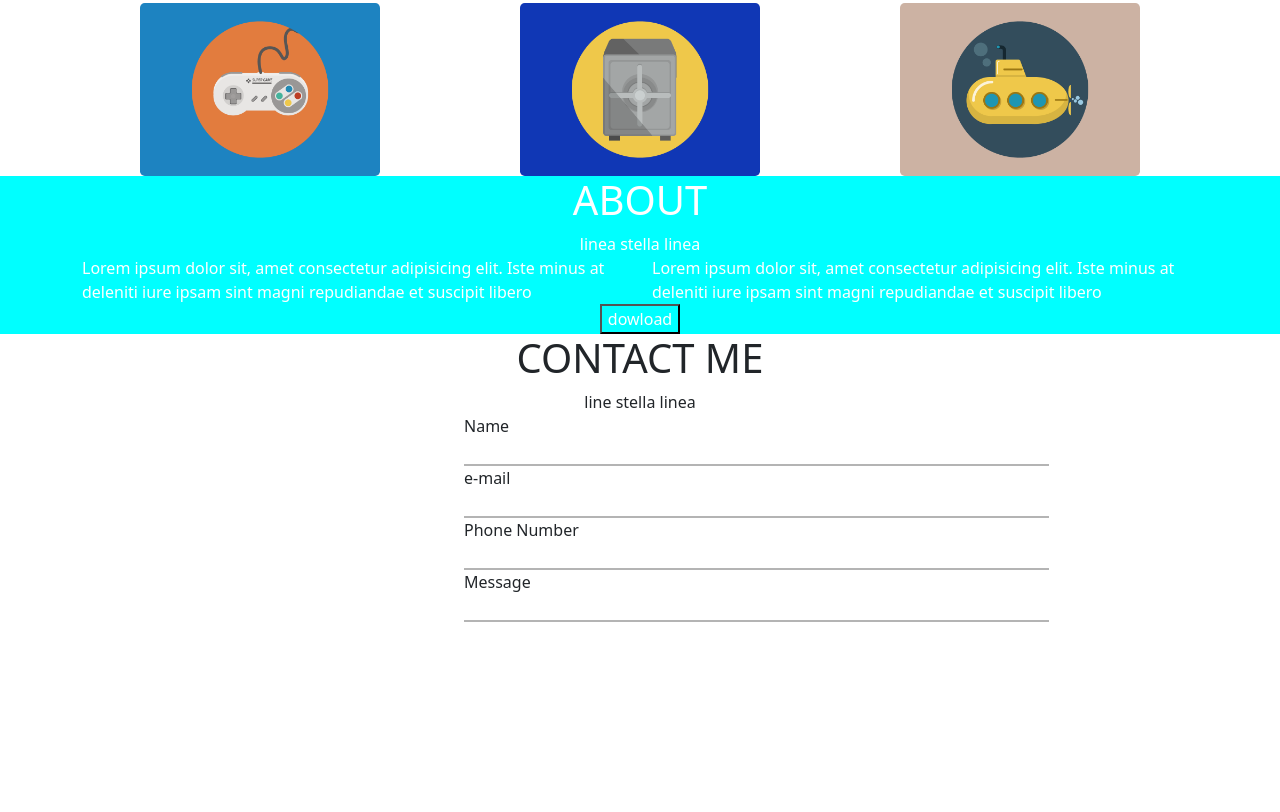
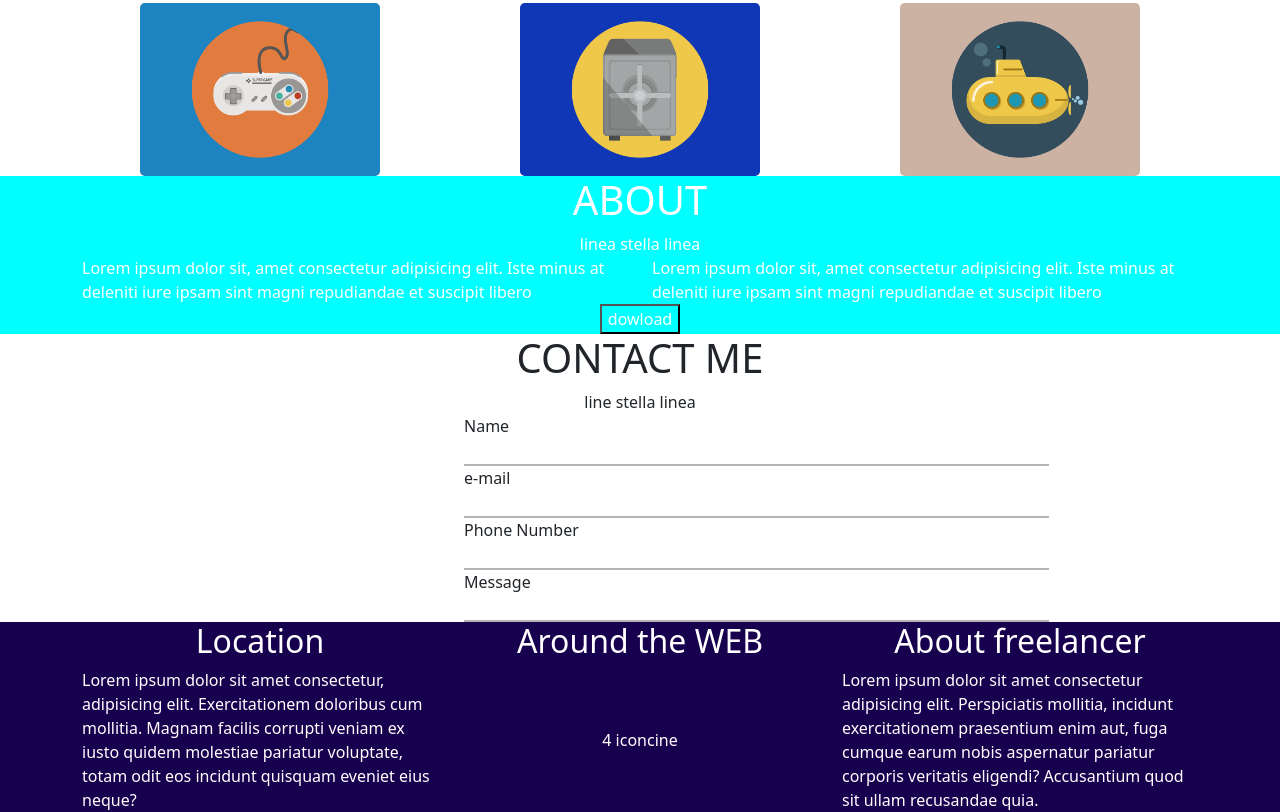
Before and after one commit to OcimaOcram/html-css-bootstrap-freelancer, a plain HTML site: page index.html in a window 1280 px wide. Shown: the part 718-1530 px from the top of the page. Before the commit the page ends 1340 px from the top, so only its background shows below. Drawn offline with nearby package versions, Linux system fonts and the light colour scheme.

Commit message:
Footer completo

```diff
--- a/index.html
+++ b/index.html
@@ -129,7 +129,18 @@
         </div>
     </div>
     <footer>
-
+        <div class="container">
+            <div class="row">
+                <div class="col-lg-4 col-md-4 col-sm-12"><h2>Location</h2></div>
+                <div class="col-lg-4 col-md-4 col-sm-12"><h2>Around the WEB</h2></div>
+                <div class="col-lg-4 col-md-4 col-sm-12"><h2>About freelancer</h2></div>
+            </div>
+            <div class="row">
+                <div class="col-lg-4 col-md-4 col-sm-12">Lorem ipsum dolor sit amet consectetur, adipisicing elit. Exercitationem doloribus cum mollitia. Magnam facilis corrupti veniam ex iusto quidem molestiae pariatur voluptate, totam odit eos incidunt quisquam eveniet eius neque?</div>
+                <div class="col-lg-4 col-md-4 col-sm-12">4 iconcine</div>
+                <div class="col-lg-4 col-md-4 col-sm-12">Lorem ipsum dolor sit amet consectetur adipisicing elit. Perspiciatis mollitia, incidunt exercitationem praesentium enim aut, fuga cumque earum nobis aspernatur pariatur corporis veritatis eligendi? Accusantium quod sit ullam recusandae quia.</div>
+            </div>
+        </div>
     </footer>
 </body>
 </html>
--- a/style.css
+++ b/style.css
@@ -52,3 +52,8 @@ li {
     border-right: 0px;
     border-color: rgba(128, 128, 128, 0.589);
 }
+footer {
+    color: white;
+    min-height: 100px;
+    background-color: rgb(23, 0, 78);
+}
```
